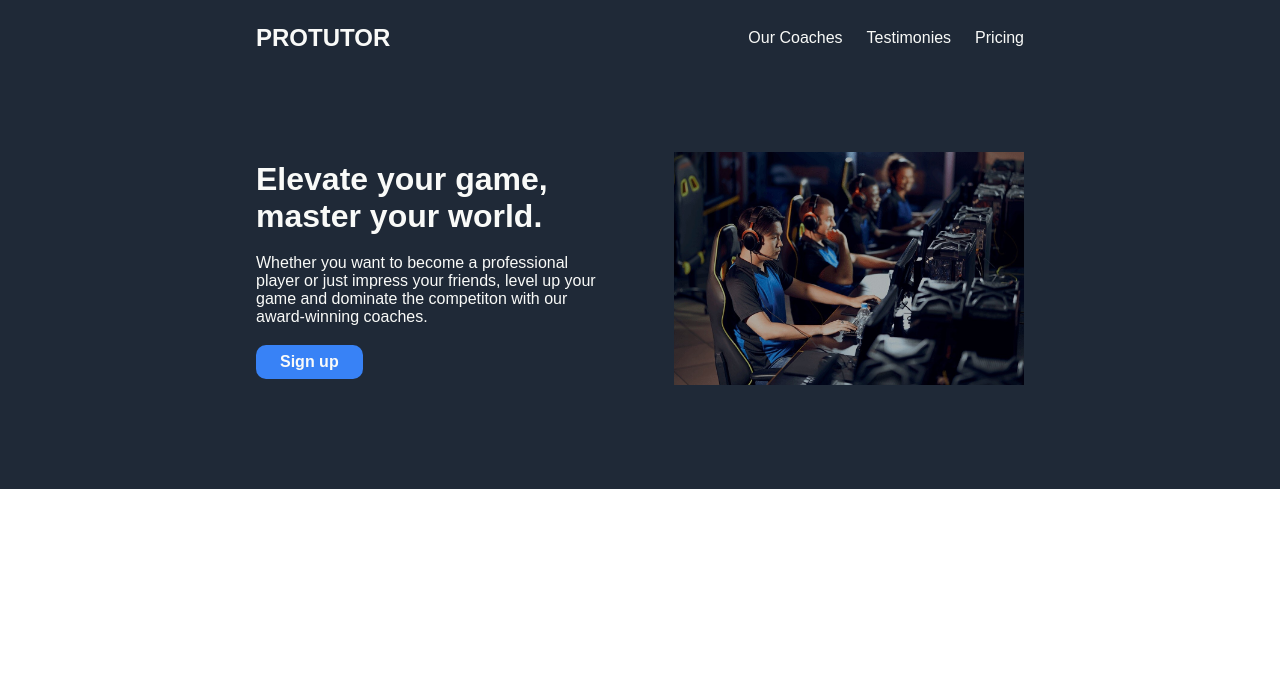
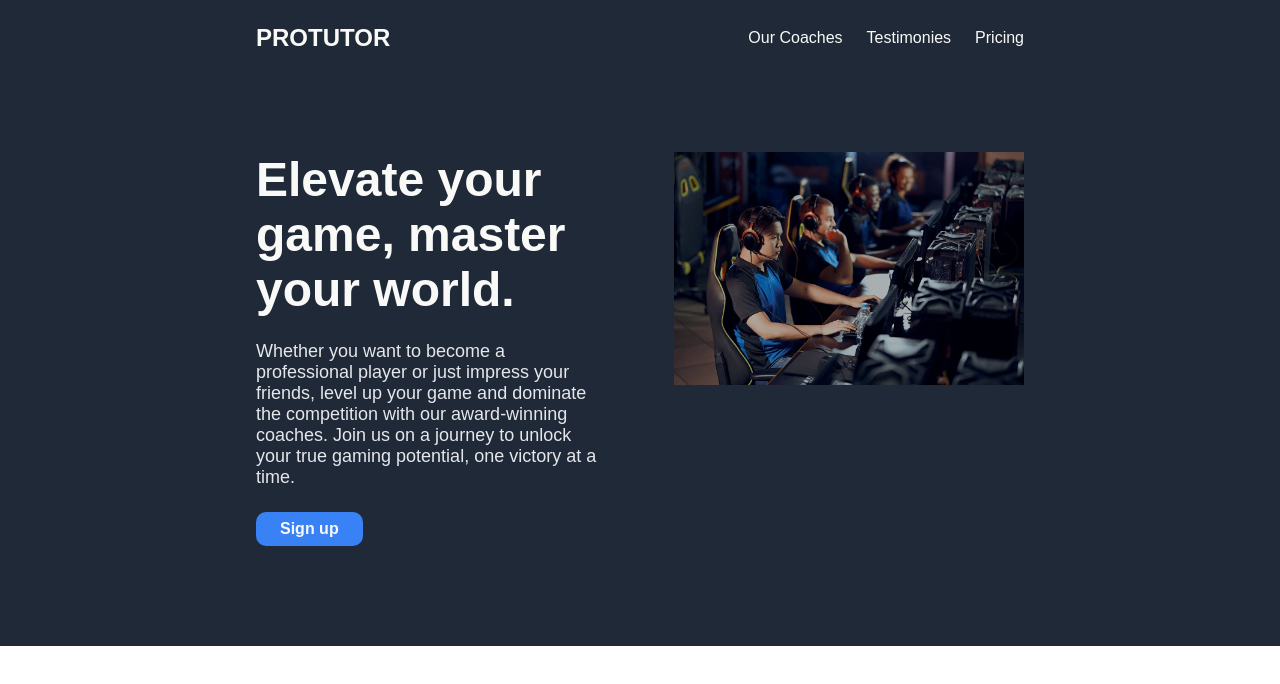
Before and after one commit to BrendanMoorehead/odin-landing-page, a plain HTML site: page index.html in a window 1280 px wide. Drawn offline with Linux system fonts and the light colour scheme.

Commit message:
Adjust header content styling

```diff
--- a/index.html
+++ b/index.html
@@ -18,8 +18,8 @@
         </div>
         <div class="header-content">
             <div class="header-content-text white">
-                <h1>Elevate your game, master your world.</h1>
-                <p>Whether you want to become a professional player or just impress your friends, level up your game and dominate the competiton with our award-winning coaches.</p>
+                <h1 class="header-content-title">Elevate your game, master your world.</h1>
+                <p class="header-content-para">Whether you want to become a professional player or just impress your friends, level up your game and dominate the competition with our award-winning coaches. Join us on a journey to unlock your true gaming potential, one victory at a time.</p>
                 <button class="header-text-button white">Sign up</button>
             </div>
             <div class="header-content-image">
--- a/style.css
+++ b/style.css
@@ -51,8 +51,8 @@ img{
     flex: 1;
     display: flex;
     flex-direction: column;
-    justify-content: space-around;
     align-items: flex-start;
+    gap: 24px;
 }
 .header-text-button{
     background-color: #3882F6;
@@ -60,3 +60,10 @@ img{
     font-weight: bold;
     border-radius: 10px;
 }
+.header-content-title{
+    font-size: 48px;
+}
+.header-content-para{
+    font-size: 18px;
+    color: #E5E7EB;
+}
```
